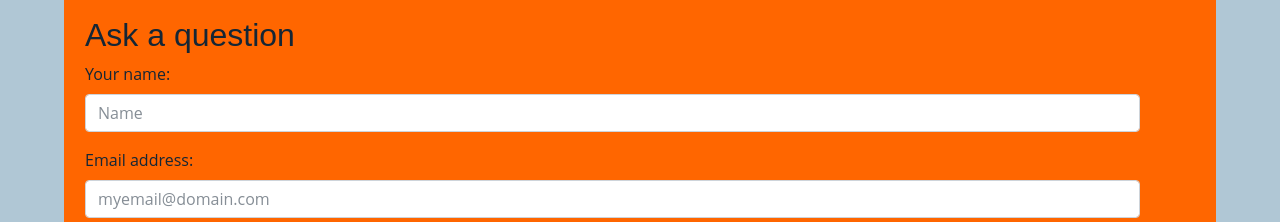
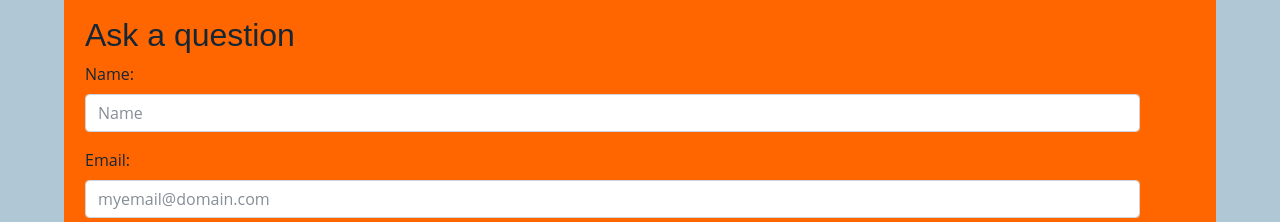
Before and after one commit to geromyc/geromyc.github.io, a plain HTML site: page index.html in a window 1280 px wide. Shown: the part 3379-3601 px from the top of the page. Drawn offline with nearby package versions, Linux system fonts and the light colour scheme.

Commit message:
Troubleshooting

```diff
--- a/index.html
+++ b/index.html
@@ -65,11 +65,11 @@
         <h2>Ask a question</h2>
      <form action="mailto:geromycunningham@intracitygeeks.org" method="post" enctype="text/plain">
        <div class="form-group">
-        <label for="name">Your name:</label>
+        <label for="name">Name:</label>
         <input type="name" class="form-control" id="name" placeholder="Name" required="true">
       </div>
       <div class="form-group">
-        <label for="email">Email address:</label>
+        <label for="email">Email:</label>
         <input type="email" class="form-control" id="email" placeholder="myemail@domain.com" required="true">
       </div>
       <div class="form-group">
```
